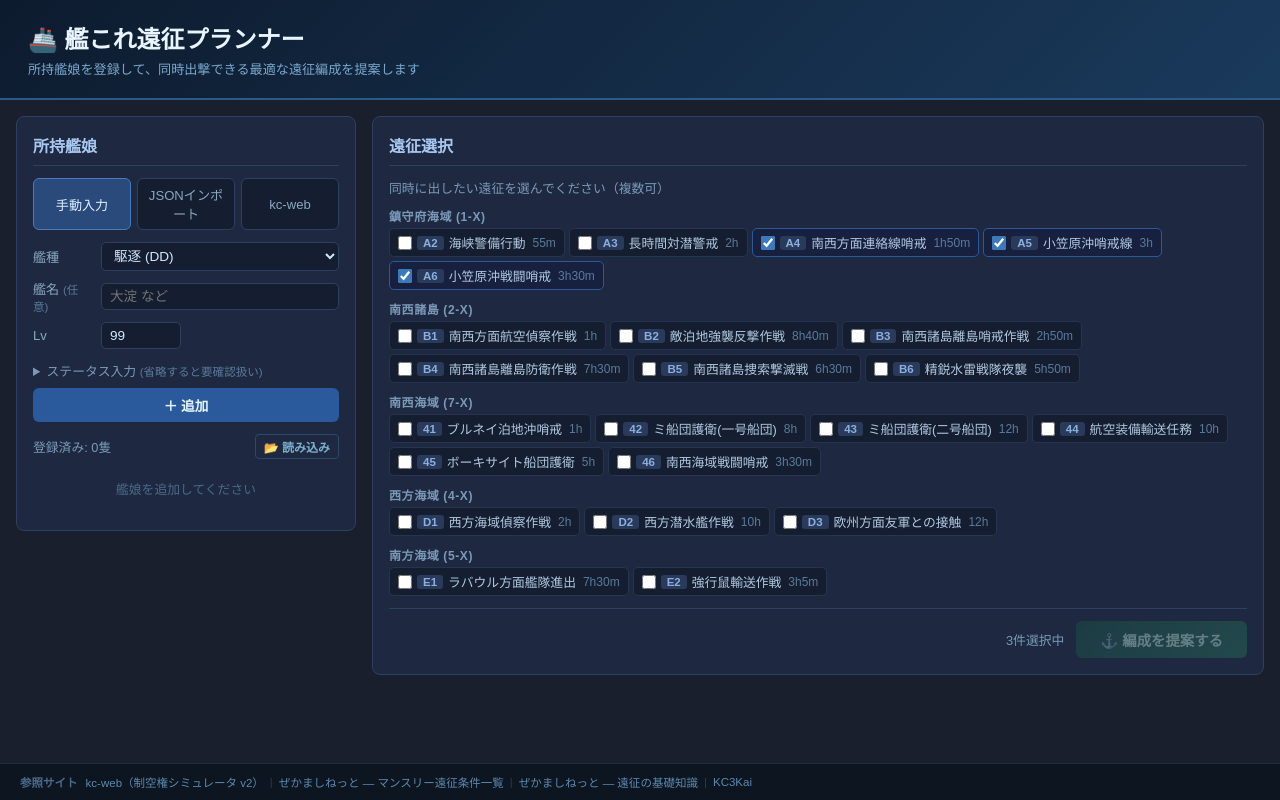
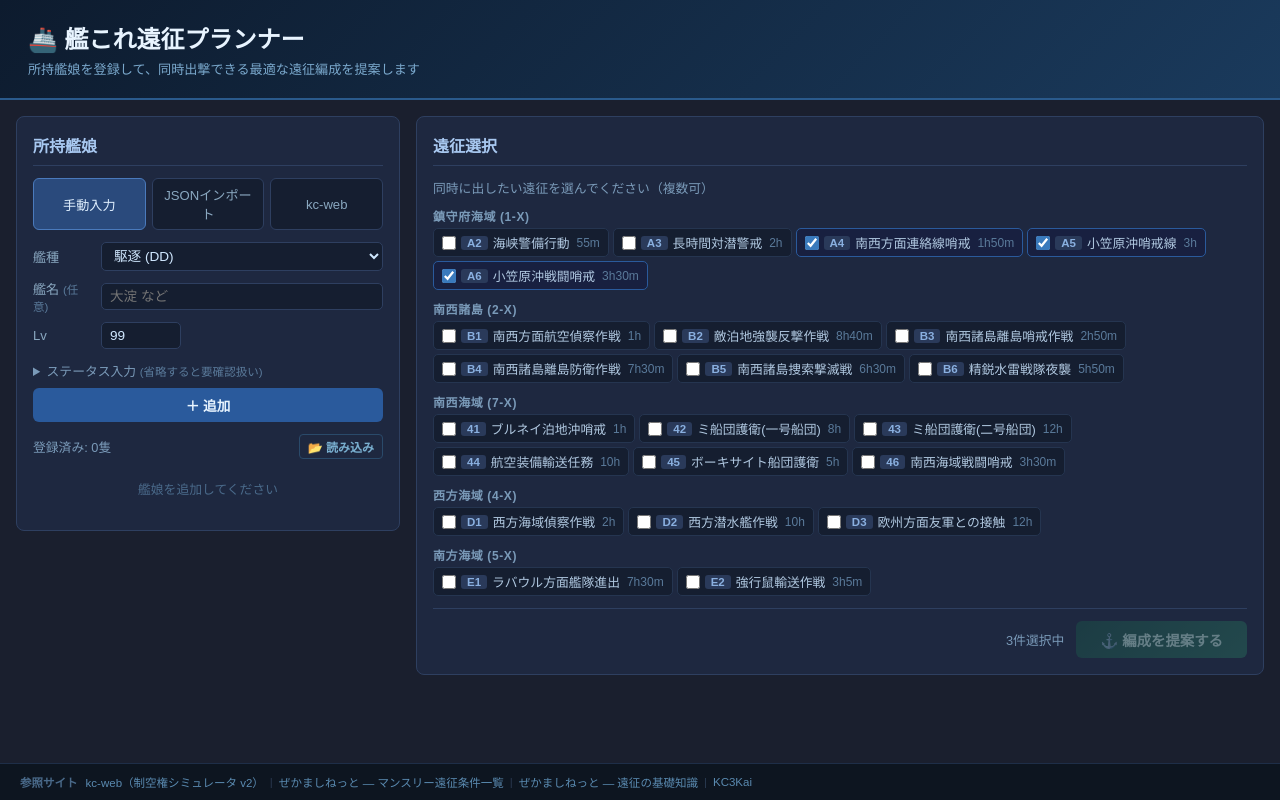
Before and after one commit to Seizan-0811/kancolle-expedition-proposer, a Vue app: page / in a window 1280 px wide. Built offline with nearby package versions, Linux system fonts and the light colour scheme.

Commit message:
所持艦娘パネル: 横幅を340→384px拡大、リストスクロールをscrollに変更

```diff
--- a/src/ExpeditionProposer.vue
+++ b/src/ExpeditionProposer.vue
@@ -925,7 +925,7 @@ function statusLabel(meets: boolean | null) {
   border-radius: 8px;
   padding: 16px;
 }
-.panel-left { width: 340px; flex-shrink: 0; }
+.panel-left { width: 384px; flex-shrink: 0; }
 .panel-right { flex: 1; display: flex; flex-direction: column; gap: 16px; min-width: 0; }
 .panel-title {
   font-size: 1rem;
@@ -1007,7 +1007,7 @@ function statusLabel(meets: boolean | null) {
   display: flex; justify-content: space-between; align-items: center;
   font-size: 0.8rem; color: #7a9ab8; margin: 8px 0 4px;
 }
-.ship-list { max-height: 420px; overflow-y: auto; display: flex; flex-direction: column; gap: 3px; }
+.ship-list { max-height: 420px; overflow-y: scroll; display: flex; flex-direction: column; gap: 3px; }
 .empty-msg { text-align: center; color: #4a6a8a; font-size: 0.8rem; padding: 16px; }
 
 /* ── 艦種アコーディオン ──────────────────────────────── */
```
